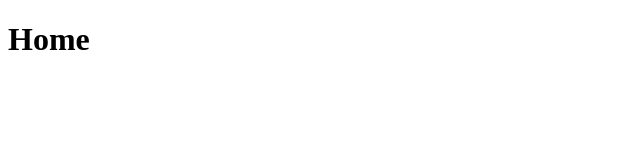
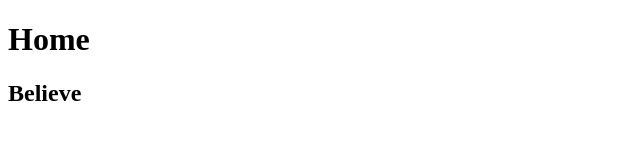
Before and after one commit to ChovweKingSon/git-1, a plain HTML site: page index.html in a window 1280 px wide. Shown: the whole page, without its empty margins (0-640 px from the left). Drawn offline with Linux system fonts and the light colour scheme.

Commit message:
Add h2 to index.html

```diff
--- a/index.html
+++ b/index.html
@@ -6,5 +6,6 @@
   </head>
   <body>
 <h1>Home</h1>
+<h2>Believe</h2>
   </body>
 </html>
```
